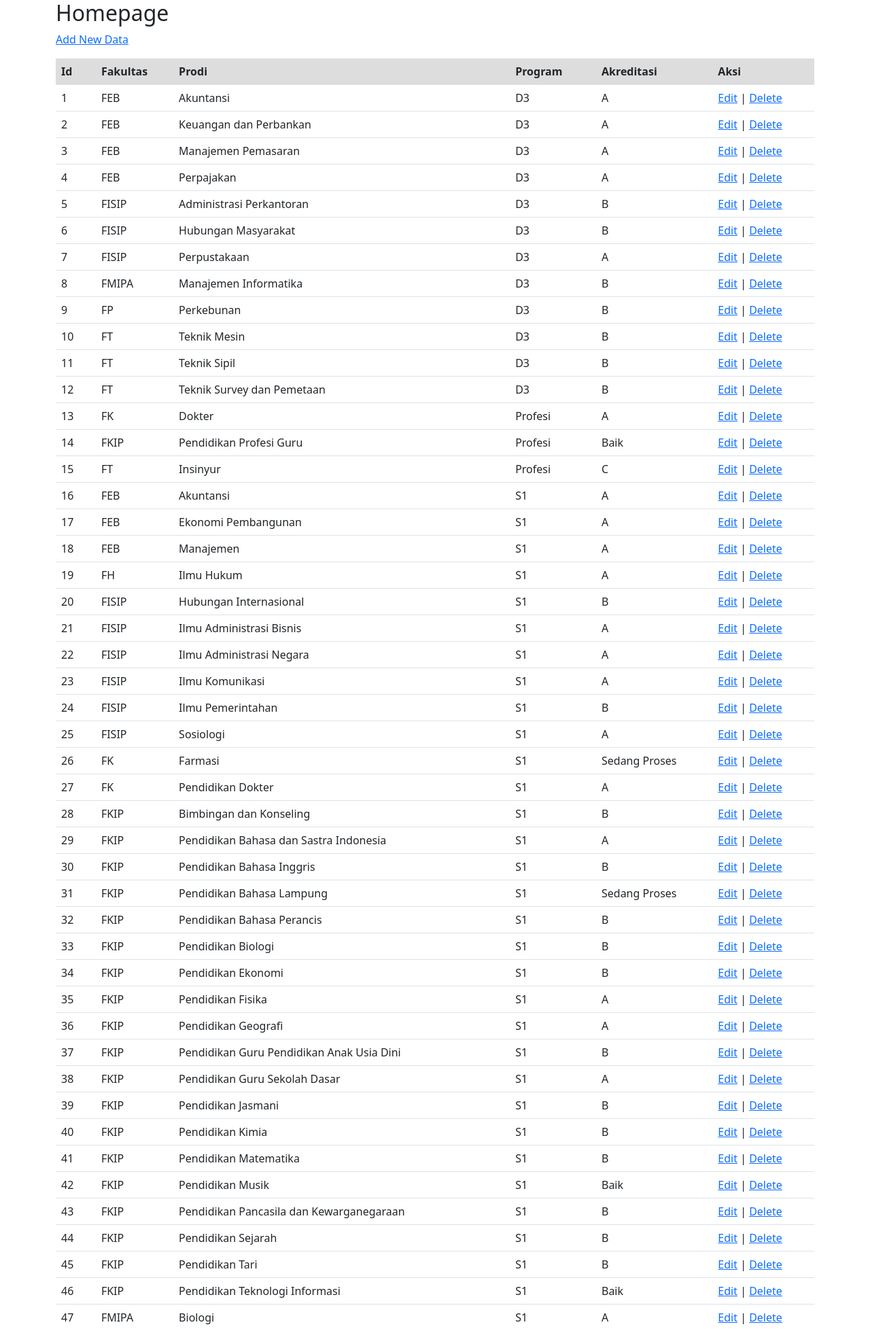
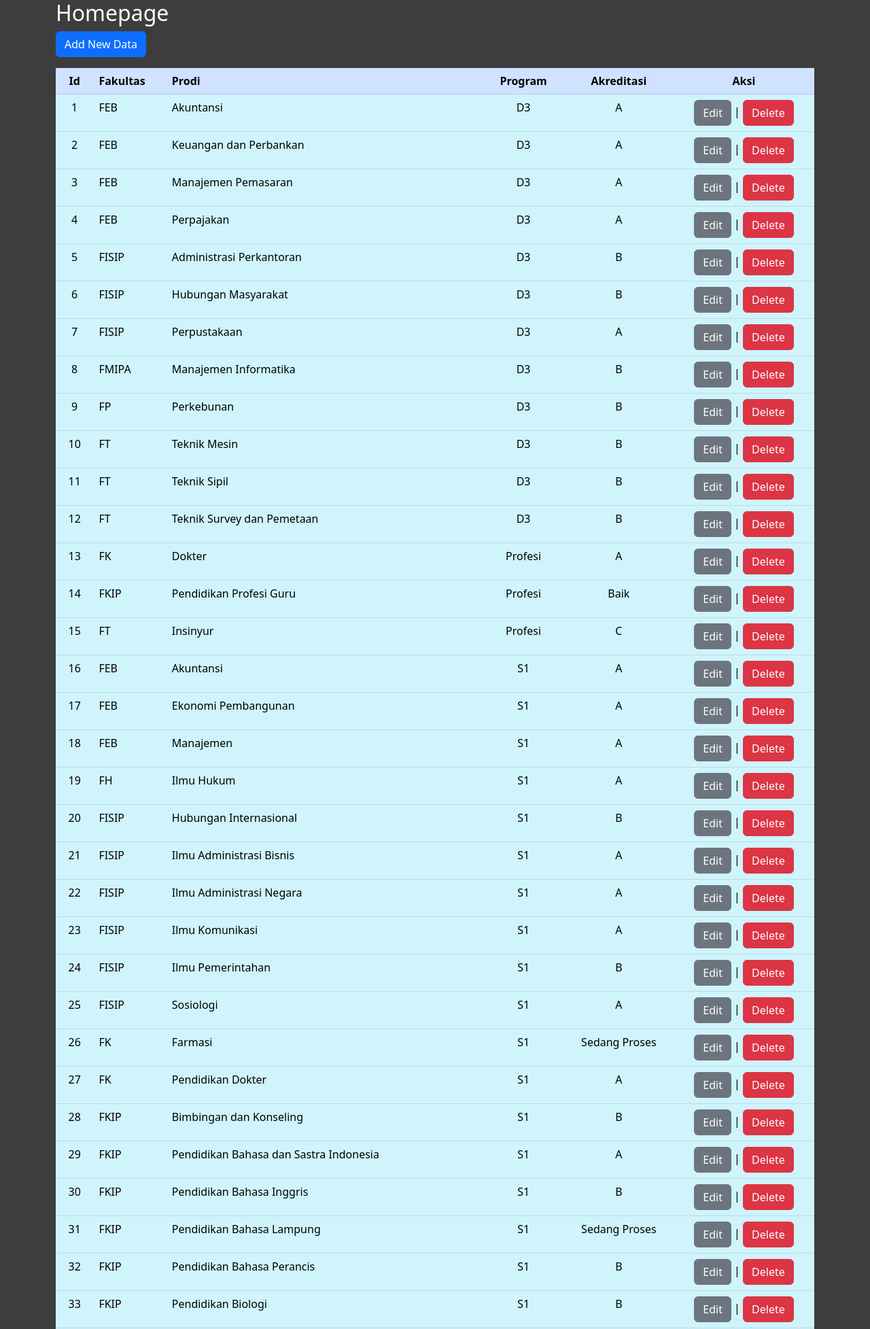
Before and after one commit to adislksn/simple-crud-php, a PHP site: page / in a window 1280 px wide. Shown: the top 1955 px of the page at 68% size. Run offline with PHP 8.4, Linux system fonts and the light colour scheme; data comes from the database, SQL or seed files in the repository.

Commit message:
Update styling

```diff
--- a/index.php
+++ b/index.php
@@ -12,32 +12,32 @@ $result = mysqli_query($mysqli, "SELECT * FROM prodi ORDER BY id ASC");
 	<link href="https://cdn.jsdelivr.net/npm/bootstrap@5.2.3/dist/css/bootstrap.min.css" rel="stylesheet" integrity="sha384-rbsA2VBKQhggwzxH7pPCaAqO46MgnOM80zW1RWuH61DGLwZJEdK2Kadq2F9CUG65" crossorigin="anonymous">
 </head>
 
-<body class="">
+<body style="background-color: #3d3d3d;">
 	<div class="container d-flex flex-column justify-content-center">
-		<h2>Homepage</h2>
+		<h2 class="text-white">Homepage</h2>
 		<p>
-			<a href="add.php">Add New Data</a>
+			<a class="text-decoration-none btn btn-primary" href="add.php">Add New Data</a>
 		</p>
-		<table class="table">
-			<tr bgcolor='#DDDDDD'>
-				<td><strong>Id</strong></td>
+		<table class="table table-light">
+			<tr class="table-primary">
+				<td class="text-center"><strong>Id</strong></td>
 				<td><strong>Fakultas</strong></td>
 				<td><strong>Prodi</strong></td>
-				<td><strong>Program</strong></td>
-				<td><strong>Akreditasi</strong></td>
-				<td><strong>Aksi</strong></td>
+				<td class='text-center'><strong>Program</strong></td>
+				<td class='text-center'><strong>Akreditasi</strong></td>
+				<td class='text-center'><strong>Aksi</strong></td>
 			</tr>
 			<?php
 			// Fetch the next row of a result set as an associative array
 			while ($res = mysqli_fetch_assoc($result)) {
-				echo "<tr>";
-				echo "<td>".$res['id']."</td>";
+				echo "<tr class='table-info'>";
+				echo "<td class='text-center'>".$res['id']."</td>";
 				echo "<td>".$res['fakultas']."</td>";
 				echo "<td>".$res['prodi']."</td>";
-				echo "<td>".$res['program']."</td>";
-				echo "<td>".$res['akreditasi']."</td>";
-				echo "<td><a href=\"edit.php?id=$res[id]\">Edit</a> |
-				<a href=\"delete.php?id=$res[id]\" onClick=\"return confirm('Are you sure you want to delete?')\">Delete</a></td>";
+				echo "<td class='text-center'>".$res['program']."</td>";
+				echo "<td class='text-center'>".$res['akreditasi']."</td>";
+				echo "<td class='text-center'><a class='text-decoration-none btn btn-secondary' href=\"edit.php?id=$res[id]\">Edit</a> |
+				<a class='text-decoration-none btn btn-danger' href=\"delete.php?id=$res[id]\" onClick=\"return confirm('Are you sure you want to delete?')\">Delete</a></td>";
 			}
 			?>
 			</tr>
```
Also changed, not shown: add.php (+8 -8 lines), edit.php (+8 -8 lines).
